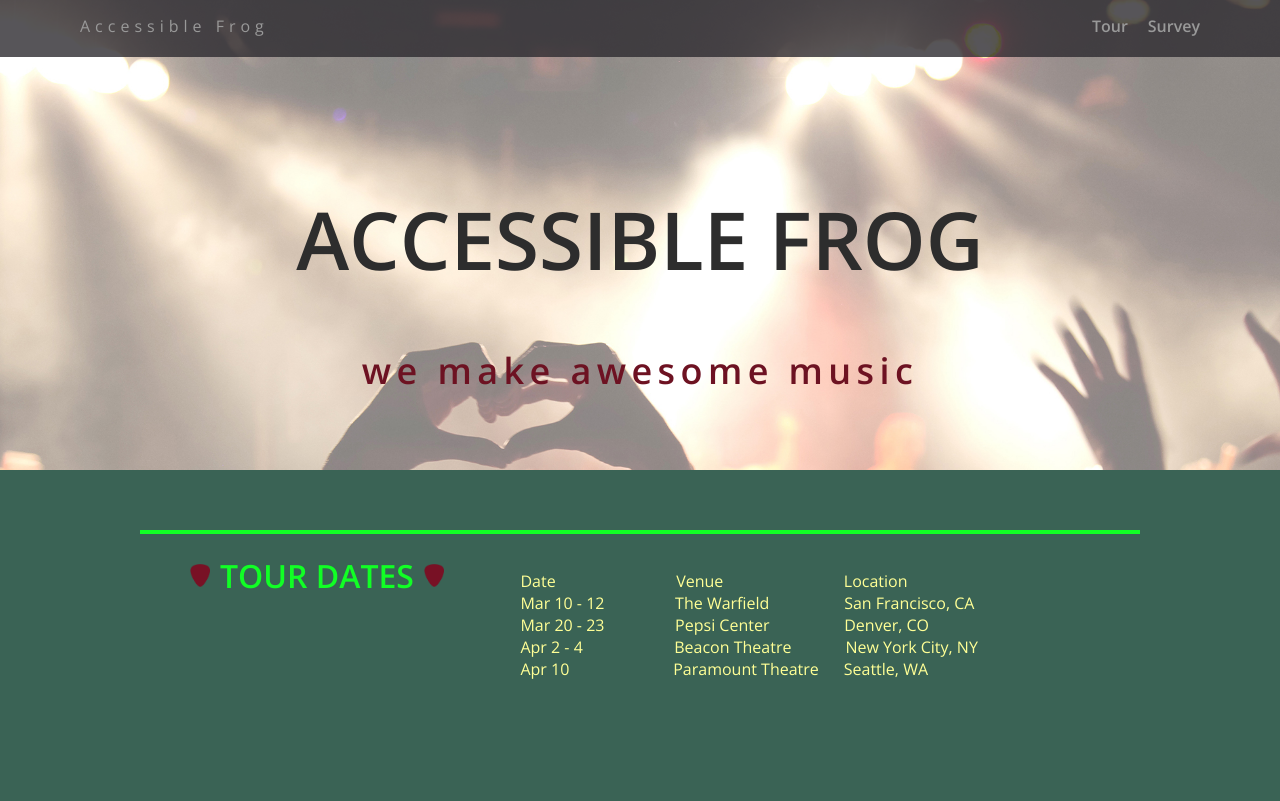
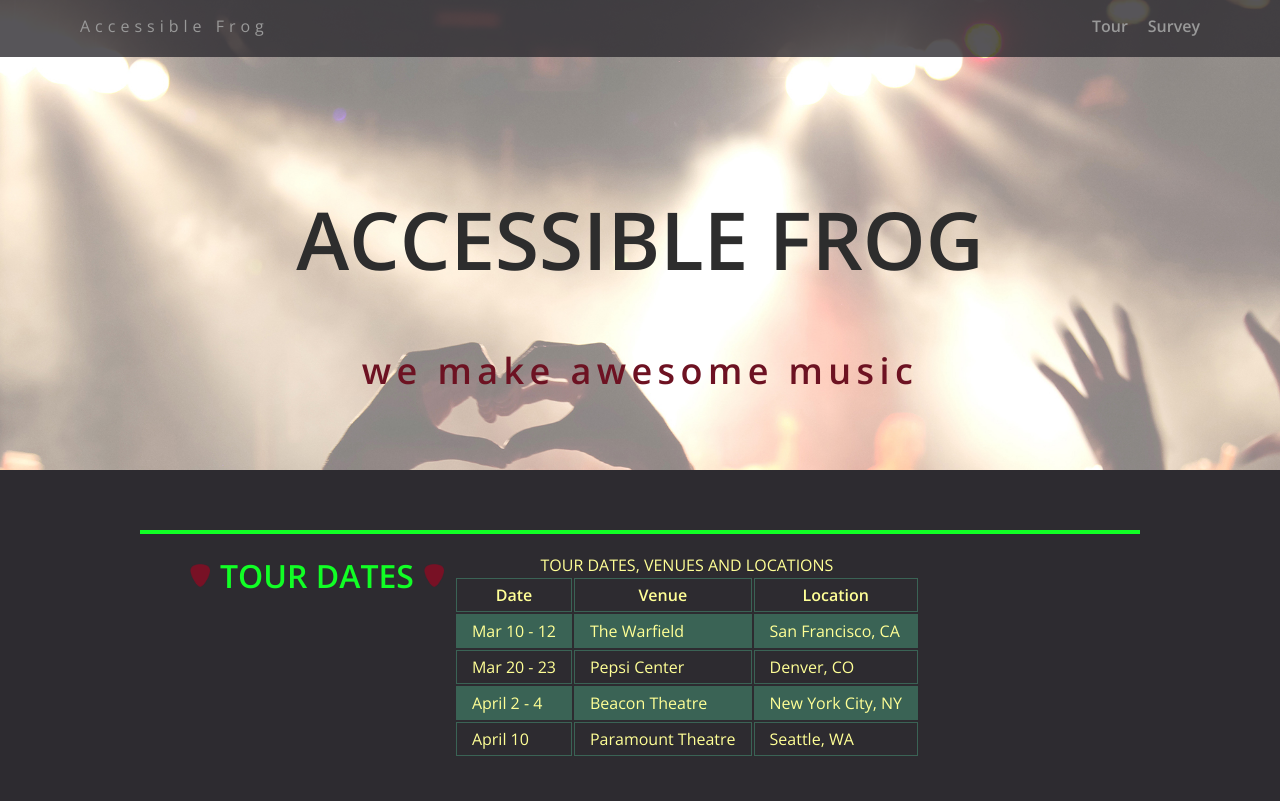
Before and after one commit to k-snides/accessibility-refactor, a plain HTML site: page tour.html in a window 1280 px wide. Shown: the top 801 px of the page. Drawn offline with nearby package versions, Linux system fonts and the light colour scheme.

Commit message:
table element used & color adjustment for better contrast ratio

```diff
--- a/css/styles.css
+++ b/css/styles.css
@@ -12,13 +12,20 @@ body {
   /* background: #2d2b30 -->  rgb(45, 43, 48) */
 
   /*
+    1. Originally...
     Switched the text-color and made it the background
     Switched background and made it text-color with adjustment
-    Now has contrast ratio of 6.5 instead of 2.1
+    Now has contrast ratio of 6.5 instead of 2.1 and
+    passes AA and some font sizes for AAA
     Still keeps 'frog' color
+
+    2. Adujusted
+    Played a little more with the colors. Went back to original background, and kept new font color.
+    Now has contrast ratio of 13.3 and passes AAA with flying colors. Pun intended.
   */
   color: rgb(255, 255, 150);
-  background: rgb(58, 99, 85);
+  /*background: rgb(58, 99, 85);*/
+  background: rgb(45, 43, 48);
 }
 
 /* Link Styles */
--- a/css/tour.css
+++ b/css/tour.css
@@ -14,3 +14,21 @@ pre {
   height: 0%;
   padding: 10px;
 }
+
+/* Table Styles */
+caption {
+	text-transform: uppercase;
+}
+
+th, td {
+	padding: 5px 15px;
+	border: 1px solid rgb(58, 99, 85);
+}
+
+th {
+	text-align: center;
+}
+
+tr:nth-child(even) {
+	background: rgb(58, 99, 85);
+}
--- a/tour.html
+++ b/tour.html
@@ -31,13 +31,41 @@
           <img class="pick" src="img/guitar_pick.png" alt="">
           <h3>Tour Dates</h3>
           <img class="pick" src="img/guitar_pick.png" alt="">
-          <pre>
+          <!-- <pre>
                 Date                             Venue                             Location
                 Mar 10 - 12                 The Warfield                  San Francisco, CA
                 Mar 20 - 23                 Pepsi Center                  Denver, CO
                 Apr 2 - 4                      Beacon Theatre             New York City, NY
                 Apr 10                         Paramount Theatre      Seattle, WA
-          </pre>
+          </pre> -->
+          <table>
+            <caption>Tour Dates, Venues and Locations</caption>
+            <tr>
+              <th scope="col">Date</th>
+              <th scope="col">Venue</th>
+              <th scope="col">Location</th>
+            </tr>
+            <tr>
+              <td>Mar 10 - 12</td>
+              <td>The Warfield</td>
+              <td>San Francisco, CA</td>
+            </tr>
+            <tr>
+              <td>Mar 20 - 23</td>
+              <td>Pepsi Center</td>
+              <td>Denver, CO</td>
+            </tr>
+            <tr>
+              <td>April 2 - 4</td>
+              <td>Beacon Theatre</td>
+              <td>New York City, NY</td>
+            </tr>
+            <tr>
+              <td>April 10</td>
+              <td>Paramount Theatre</td>
+              <td>Seattle, WA</td>
+            </tr>
+          </table>
         </div>
       </div>
     </main>
```
